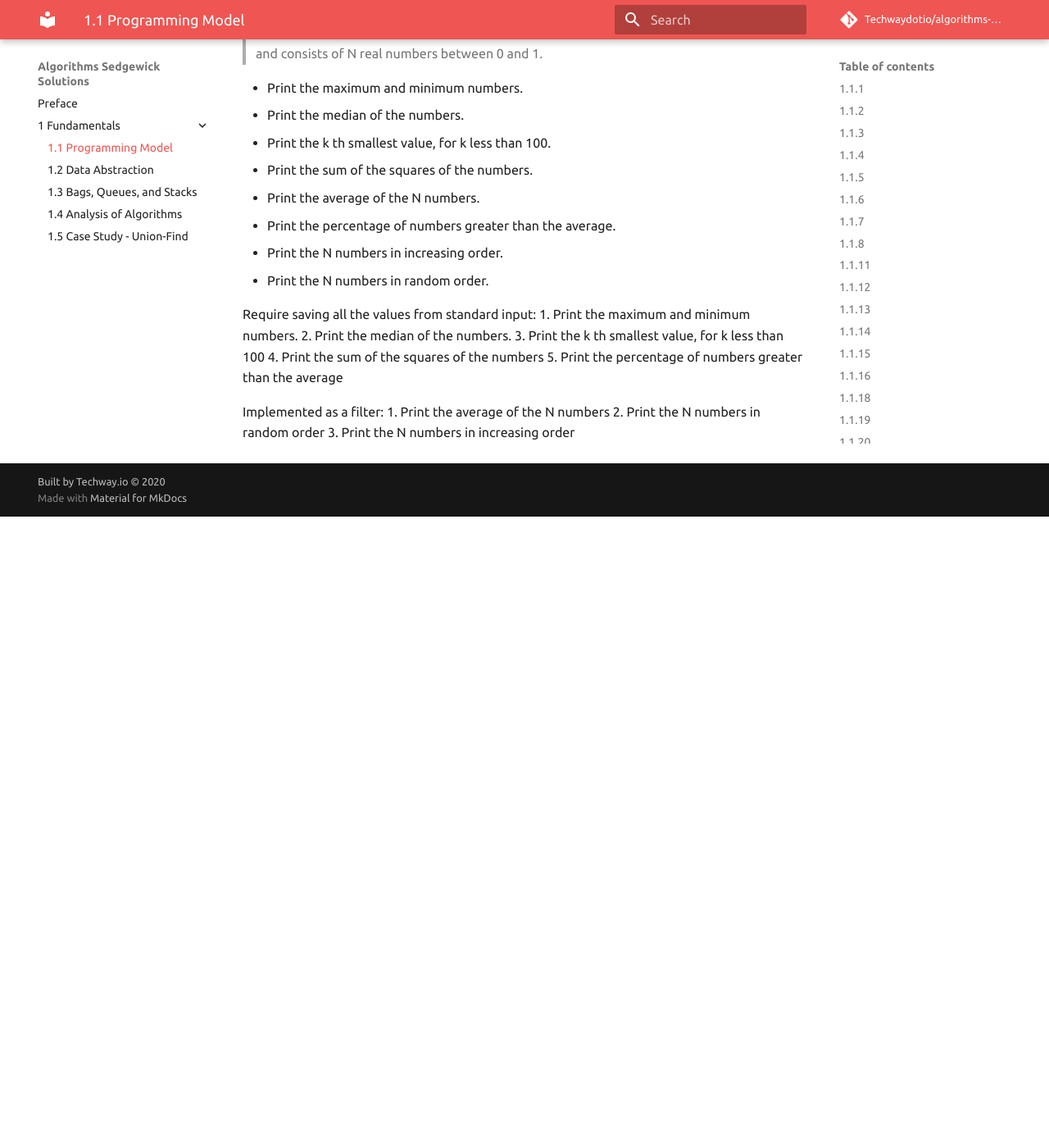
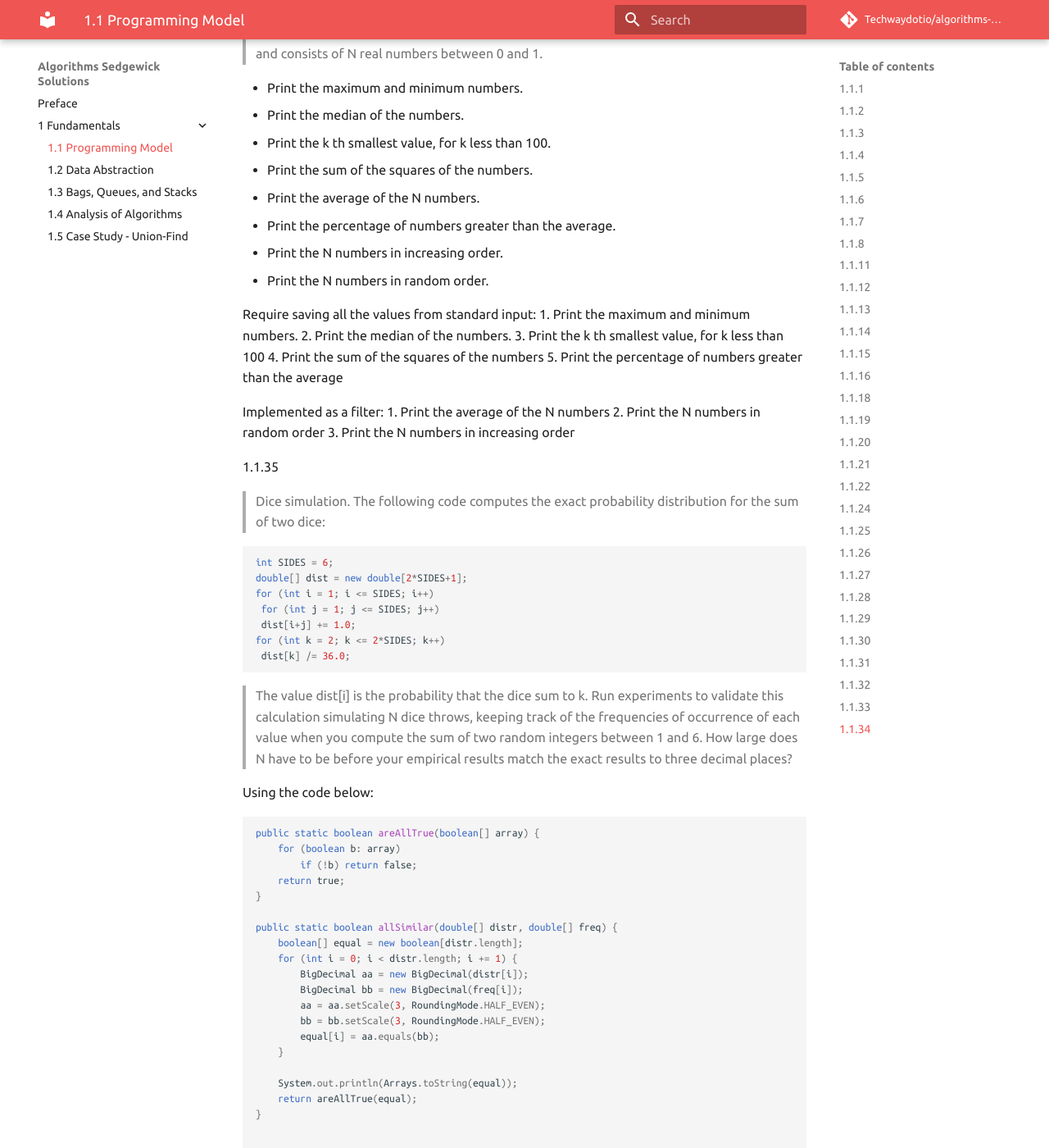
Before and after one commit to Techwaydotio/algorithms-sedgewick, an MkDocs documentation site: the page built from docs/Chap01/1.1.md, in a window 1280 px wide and 1400 px high, scrolled down 19200 px. Shown: the whole window at 82% size. Built offline with MkDocs 1.6.1 and Material for MkDocs 9.7.7, drawn with Linux system fonts in a browser that asks for light colours; nearby versions of some CDN libraries; comment, search, counter and statistics services are not loaded; before the commit the page ends 19830 px from its top, so only the background shows below that; some of the changed text lies outside the part shown.

Commit message:
Ch1 1.1.35

````diff
--- a/docs/Chap01/1.1.md
+++ b/docs/Chap01/1.1.md
@@ -946,3 +946,67 @@ Implemented as a filter:
    1. Print the average of the N numbers
    2. Print the N numbers in random order
    3. Print the N numbers in increasing order
+
+
+1.1.35
+
+> Dice simulation. The following code computes the exact probability distribution for the sum of two dice:
+
+```java
+int SIDES = 6;
+double[] dist = new double[2*SIDES+1];
+for (int i = 1; i <= SIDES; i++)
+ for (int j = 1; j <= SIDES; j++)
+ dist[i+j] += 1.0;
+for (int k = 2; k <= 2*SIDES; k++)
+ dist[k] /= 36.0;
+```
+> The value dist[i] is the probability that the dice sum to k. Run experiments to validate this calculation simulating N dice throws, keeping track of the frequencies of occurrence of each value when you compute the sum of two random integers between 1
+and 6. How large does N have to be before your empirical results match the exact results
+to three decimal places?
+
+Using the code below:
+
+```java
+public static boolean areAllTrue(boolean[] array) {
+    for (boolean b: array)
+        if (!b) return false;
+    return true;
+}
+
+public static boolean allSimilar(double[] distr, double[] freq) {
+    boolean[] equal = new boolean[distr.length];
+    for (int i = 0; i < distr.length; i += 1) {
+        BigDecimal aa = new BigDecimal(distr[i]);
+        BigDecimal bb = new BigDecimal(freq[i]);
+        aa = aa.setScale(3, RoundingMode.HALF_EVEN);
+        bb = bb.setScale(3, RoundingMode.HALF_EVEN);
+        equal[i] = aa.equals(bb);
+    }
+
+    System.out.println(Arrays.toString(equal));
+    return areAllTrue(equal);
+}
+
+
+public static void main(String[] args) {
+    double[] distr = diceDistr();
+    double[] freq = new double[13];
+    int trials = 1000;
+    while (!allSimilar(distr, freq) && trials < 10e6) {
+        System.out.println(trials);
+        trials += 1000;
+        for (int i = 0; i < trials; i += 1) {
+            int randomNum1 = ThreadLocalRandom.current().nextInt(1, 7);
+            int randomNum2 = ThreadLocalRandom.current().nextInt(1, 7);
+            freq[randomNum1 + randomNum2] += 1;
+        }
+        for (int i = 0; i < freq.length; i += 1) {
+            freq[i] /= trials;
+        }
+    }
+    System.out.println(trials);
+}
+```
+
+I managed to completed after 297000 trials. It also depends on the rounding mode.
````
Also changed, not shown: site/Chap01/1.1/index.html, site/search/search_index.json, 5 other files.
